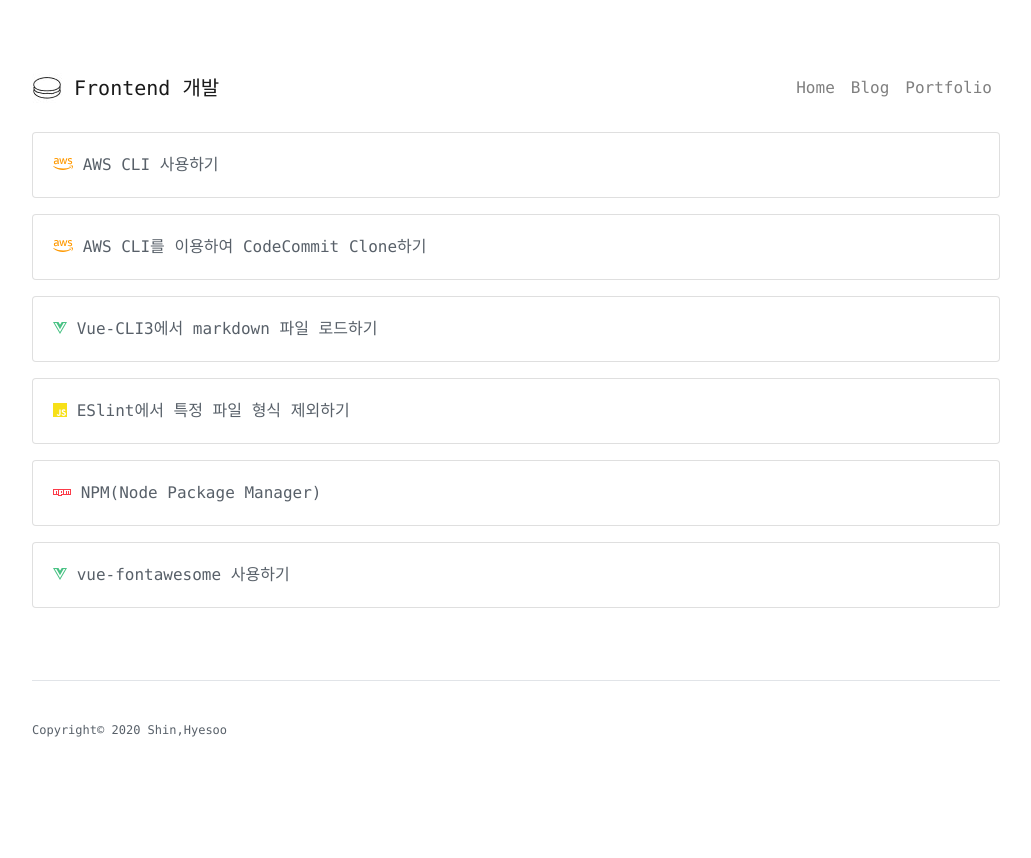
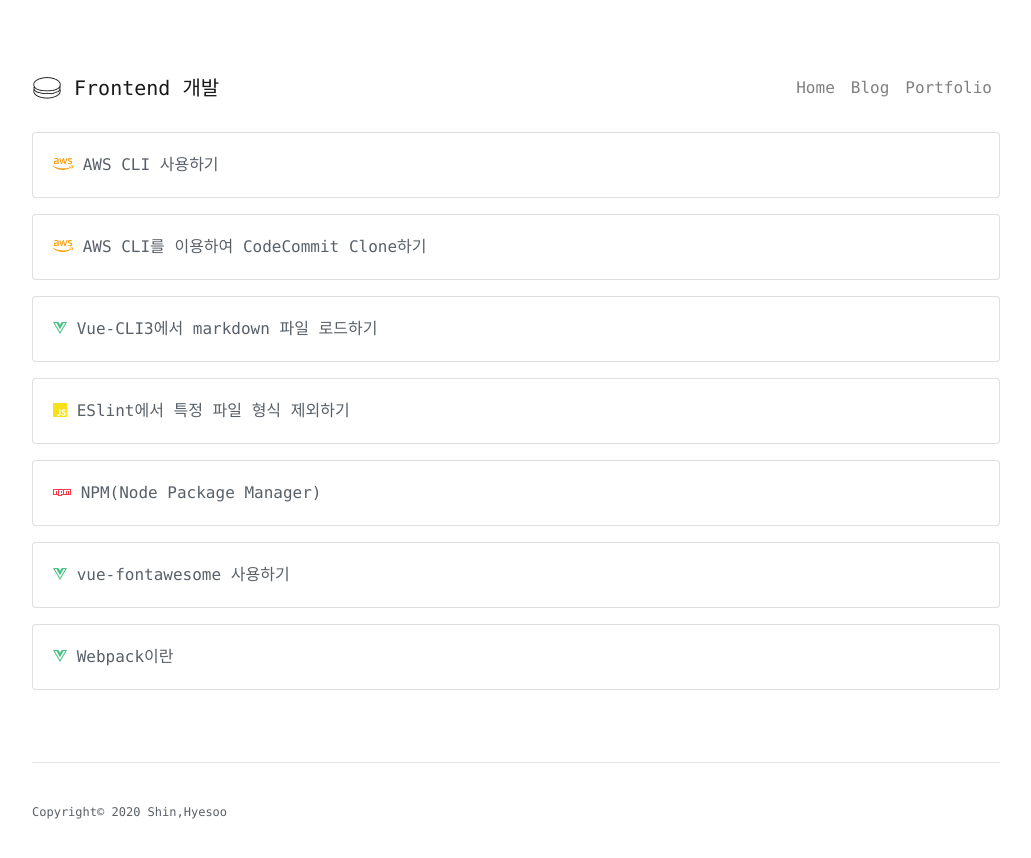
Before and after one commit to dc2348/vue-cli-github, a Vue app: page /#/blog in a window 1280 px wide. Shown: the top 858 px of the page, without its empty margins (124-1155 px from the left). Before the commit the page ends 800 px from the top, so only its background shows below. Built offline with nearby package versions, Linux system fonts and the light colour scheme; a web font is replaced by a local one.

Commit message:
CLN:Fix architecture

```diff
--- a/src/posts/index.js
+++ b/src/posts/index.js
@@ -1,11 +1,11 @@
 import Post1 from '@/posts/aws/2020-01-22-use-aws-cli.md'
 import Post2 from '@/posts/aws/2020-01-23-clone-codecommit-repo-using-aws-cli.md'
 import Post3 from '@/posts/vue/2020-02-20-vue-markdown-loader.md'
-// import Post4 from '@/posts/vue/2020-02-19-async-programming.md'
-import Post5 from '@/posts/vue/2020-02-25-eslintignore.md'
-import Post6 from '@/posts/vue/2020-02-25-npm.md'
-// import Post7 from '@/posts/webpack/2020-02-25-webpack.md'
-import Post8 from '@/posts/vue/2020-02-26-vue-fontawesome.md'
+import Post4 from '@/posts/javascript/2020-02-25-eslintignore.md'
+import Post5 from '@/posts/npm/2020-02-25-npm.md'
+import Post6 from '@/posts/vue/2020-02-26-vue-fontawesome.md'
+import Post7 from '@/posts/vue/2020-02-28-webpack.md'
+// import Post8 from '@/posts/vue/2020-02-19-async-programming.md'
 
 export default [
     {
@@ -26,34 +26,34 @@ export default [
         date:'2020-02-20 09:00:00 +0900',
         category: 'vuejs'
     },
-    // {
-    //     mdfile: Post4,
-    //     title:'비동기적 프로그래밍',
-    //     date:'2020-02-19 15:00:00 +0900',
-        // category: 'js'
-    // },
     {
-        mdfile: Post5,
+        mdfile: Post4,
         title:'ESlint에서 특정 파일 형식 제외하기',
         date:'2020-02-25 14:00:00 +0900',
         category: 'js'
     },
     {
-        mdfile: Post6,
+        mdfile: Post5,
         title:'NPM(Node Package Manager)',
-        date:'2020-02-25 16:30:00 +0900',
+        date:'2020-02-28 16:30:00 +0900',
         category: 'npm'
     },
-    // {
-    //     mdfile: Post7,
-    //     title:'Webpack이란',
-    //     date:'2020-02-26 17:00:00 +0900',
-        // category: 'vuejs'
-    // },
     {
-        mdfile: Post8,
+        mdfile: Post6,
         title:'vue-fontawesome 사용하기',
         date:'2020-02-26 10:30:00 +0900',
         category: 'vuejs'
+    },
+    {
+        mdfile: Post7,
+        title:'Webpack이란',
+        date:'2020-02-28 17:00:00 +0900',
+        category: 'vuejs'
     }
+    // {
+    //     mdfile: Post8,
+    //     title:'비동기적 프로그래밍',
+    //     date:'2020-02-19 15:00:00 +0900',
+        // category: 'js'
+    // },
 ];
--- a/src/posts/webpack/2020-02-25-webpack.md
+++ b/src/posts/vue/2020-02-28-webpack.md
@@ -8,7 +8,7 @@
 ## Webpack이란?
 - 연관있는 웹 자원들을 js, css, img와 같은 static한 자원으로 변환(번들링)해주는 모듈 번들러
 
-![Webpack](/posts/images/webpack/2020-02-25-webpack-01.jpg)
+![Webpack](/posts/images/vue/webpack-2020-02-28-01.jpg)
 
 ## Webpack을 사용하는 이유
 1. Web Task Manager 역할
```
Also changed, not shown: public/posts/images/vue/webpack-2020-02-28-01.jpg (added), src/posts/javascript/2020-02-25-eslintignore.md (renamed from src/posts/vue/2020-02-25-eslintignore.md), src/posts/npm/2020-02-25-npm.md (renamed from src/posts/vue/2020-02-25-npm.md).
